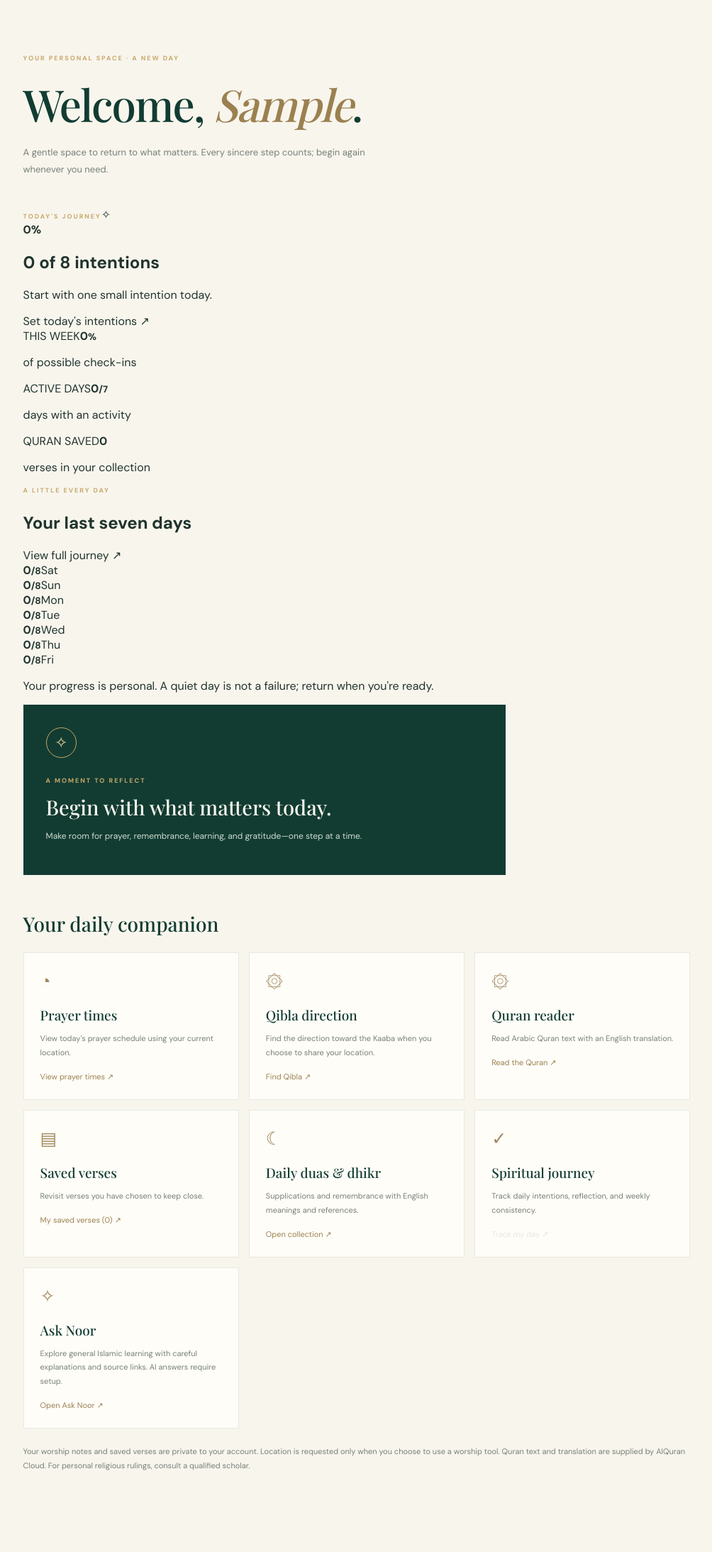
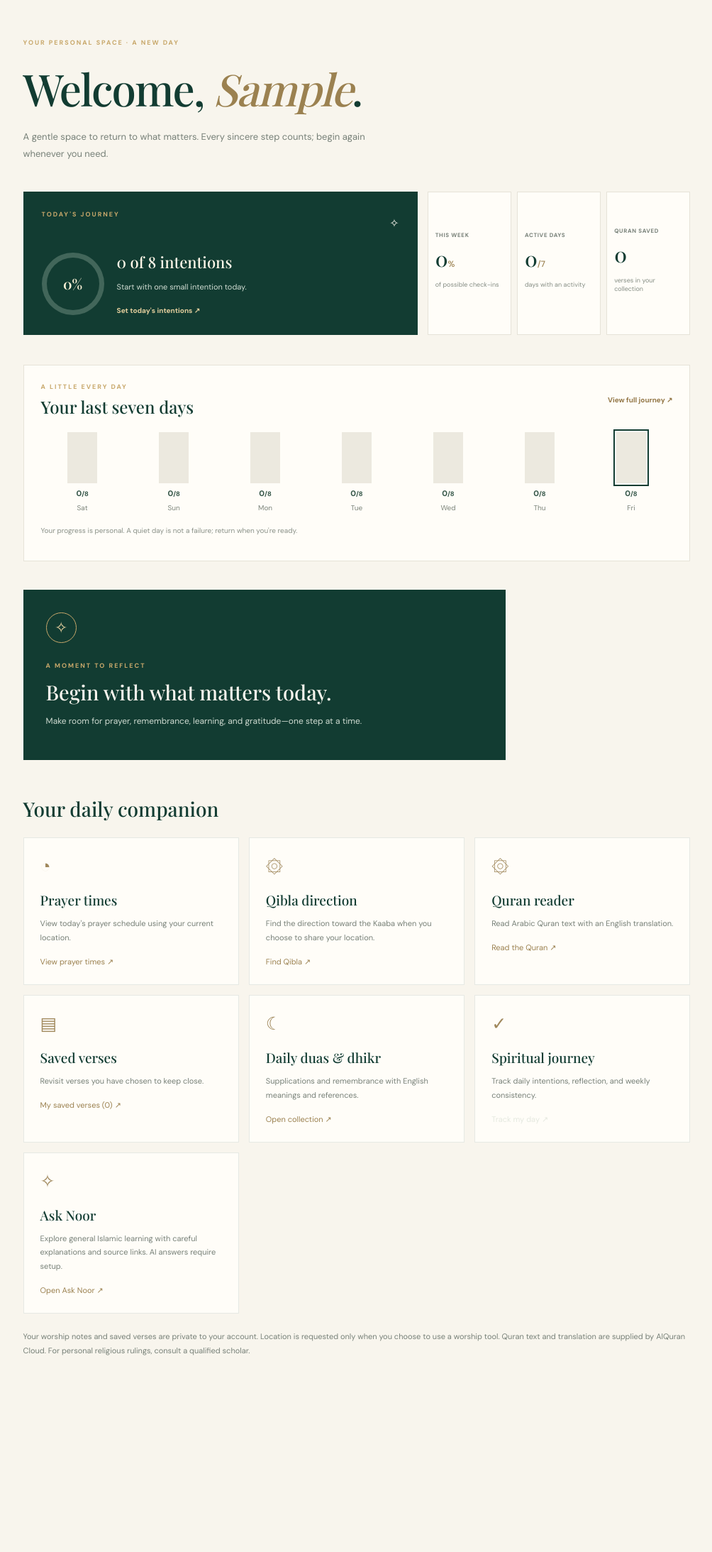
Before and after one commit to elenavance/noor-for-living, a Django app: page /accounts/dashboard/ in a window 1280 px wide. Shown: the part 82-2269 px from the top of the page at 71% size, without its empty margins (137-1141 px from the left). After the commit the page ends 1992 px from the top, so only its background shows below. Run offline with Django 5.2, Linux system fonts and the light colour scheme; the visitor is signed in with stand-in values (Sample User, id 1); data that the repository does not hold is empty.

Commit message:
Load new dashboard styles

```diff
--- a/templates/accounts/dashboard.html
+++ b/templates/accounts/dashboard.html
@@ -1,5 +1,5 @@
 <!doctype html>
-<html lang="en"><head><meta charset="utf-8"><meta name="viewport" content="width=device-width, initial-scale=1"><meta name="theme-color" content="#123c32"><meta name="description" content="Your private Islamic companion dashboard: daily worship, Quran progress, saved verses, and reflection."><link rel="manifest" href="{% url 'manifest' %}"><link rel="stylesheet" href="/static/css/app.css"><link rel="stylesheet" href="/static/css/auth.css"><link rel="stylesheet" href="/static/css/worship.css"><link rel="stylesheet" href="/static/css/tracker.css"><link rel="preconnect" href="https://fonts.googleapis.com"><link rel="preconnect" href="https://fonts.gstatic.com" crossorigin><link href="https://fonts.googleapis.com/css2?family=Amiri:wght@400;700&family=DM+Sans:wght@400;500;600;700&family=Playfair+Display:wght@500;600;700&display=swap" rel="stylesheet"><title>My Journey — NOOR FOR LIVING</title></head>
+<html lang="en"><head><meta charset="utf-8"><meta name="viewport" content="width=device-width, initial-scale=1"><meta name="theme-color" content="#123c32"><meta name="description" content="Your private Islamic companion dashboard: daily worship, Quran progress, saved verses, and reflection."><link rel="manifest" href="{% url 'manifest' %}"><link rel="stylesheet" href="/static/css/app.css"><link rel="stylesheet" href="/static/css/auth.css"><link rel="stylesheet" href="/static/css/worship.css"><link rel="stylesheet" href="/static/css/tracker.css"><link rel="stylesheet" href="/static/css/dashboard.css"><link rel="preconnect" href="https://fonts.googleapis.com"><link rel="preconnect" href="https://fonts.gstatic.com" crossorigin><link href="https://fonts.googleapis.com/css2?family=Amiri:wght@400;700&family=DM+Sans:wght@400;500;600;700&family=Playfair+Display:wght@500;600;700&display=swap" rel="stylesheet"><title>My Journey — NOOR FOR LIVING</title></head>
 <body class="dashboard-page"><header class="topbar"><a class="brand" href="/"><span class="brand-mark">✦</span><span>NOOR <em>FOR</em> LIVING</span></a><form method="post" action="{% url 'logout' %}">{% csrf_token %}<button class="logout-button" type="submit">Log out ↗</button></form></header>
 <main class="member-main dashboard-main">
 <p class="eyebrow">YOUR PERSONAL SPACE · {{ today|date:"l, F j"|default:"A NEW DAY" }}</p>
```
